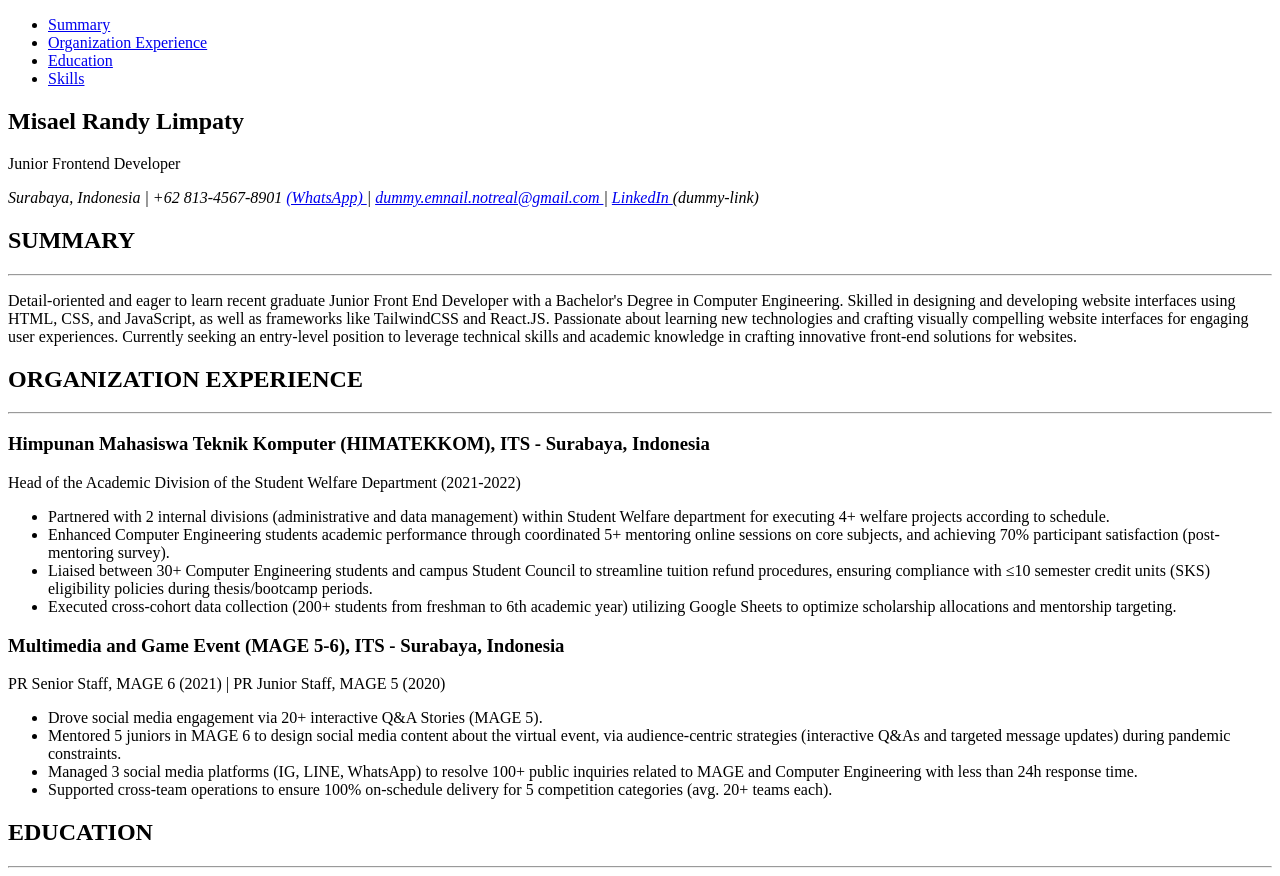
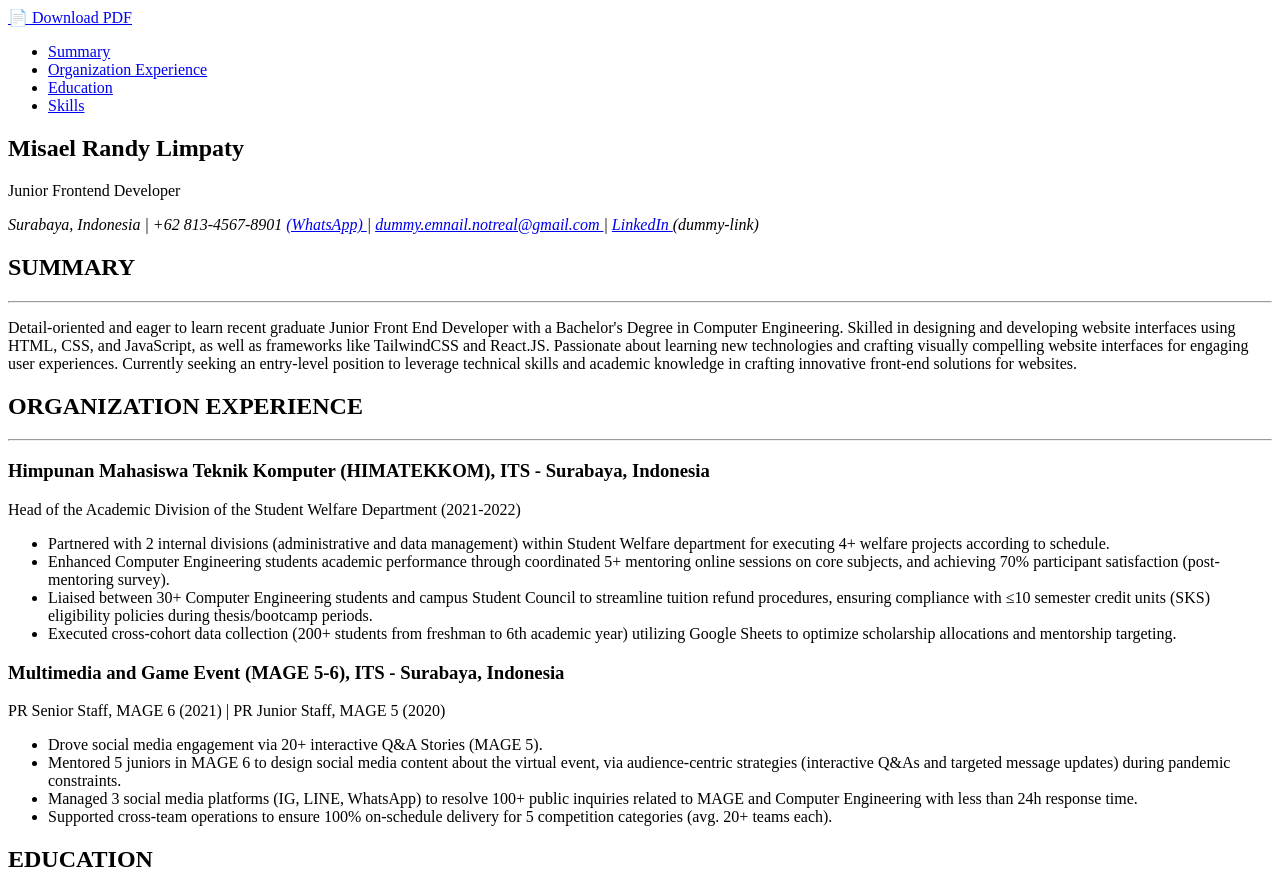
Before and after one commit to ElMyosotisCode/lrn-fe-002-cv-html-semantic, a plain HTML site: page _optional-challenges/index.html in a window 1280 px wide. Shown: the top 876 px of the page. Drawn offline with Linux system fonts and the light colour scheme.

Commit message:
v1.1.2 Update to optional challenges "Index.html"
I add a link to download as PDF inside at the Header structure of HTML, so user now can download the webpage as PDF.

```diff
--- a/_optional-challenges/index.html
+++ b/_optional-challenges/index.html
@@ -12,6 +12,10 @@
 <body>
 <!-- # HEADER -->
 <header id="main-header">
+    <!-- Download as PDF Link -->
+    <a href="cv.pdf" download class="pdf-link">
+        📄 Download PDF
+    </a>
 
     <!-- Navigation Menu -->
     <nav aria-label="Main Navigation Menu">
```
